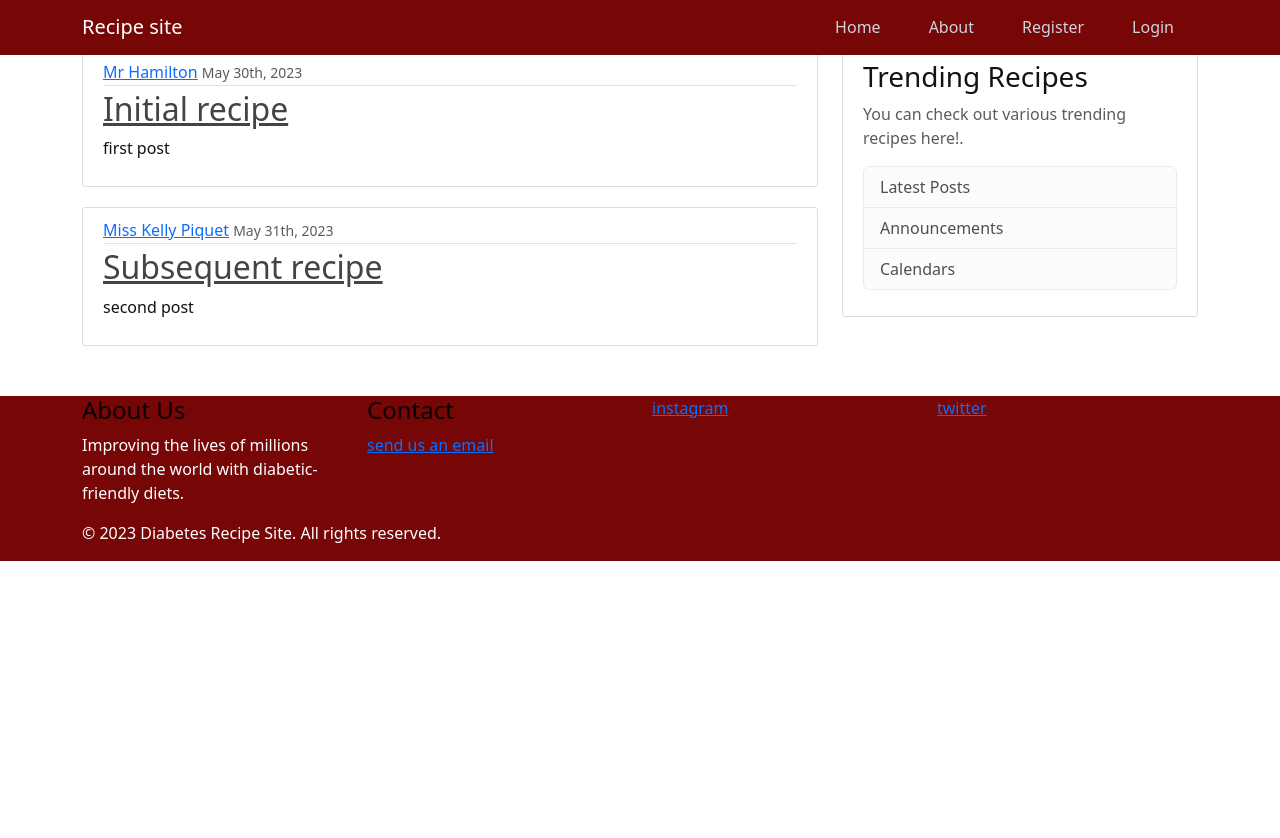
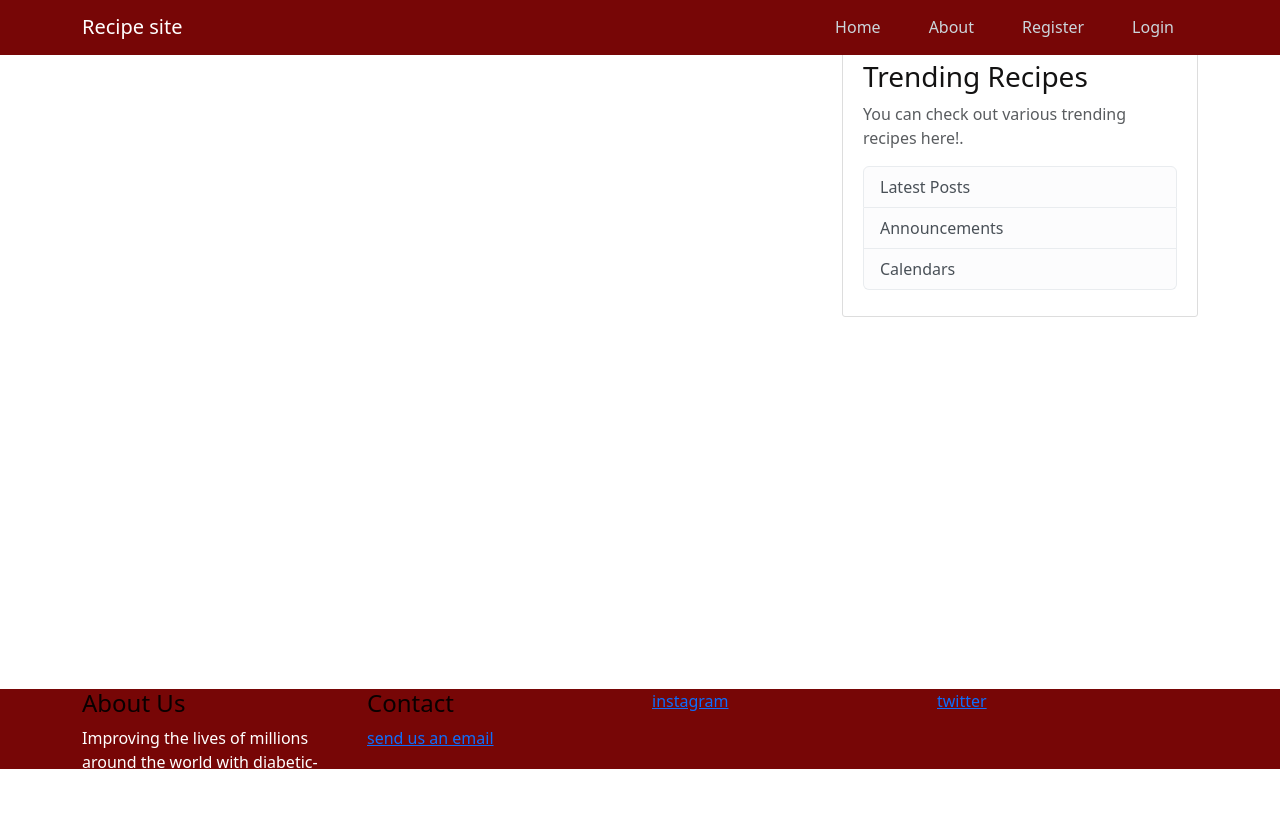
Before and after one commit to GodswillAikpitanyi/Recipe_App, a Flask app: page / in a window 1280 px wide. Shown: the part 31-869 px from the top of the page. Before the commit the page ends 592 px from the top, so only its background shows below. Run offline with Flask 3, Linux system fonts and the light colour scheme.

Commit message:
modifications

```diff
--- a/recipeapp/forms.py
+++ b/recipeapp/forms.py
@@ -66,4 +66,4 @@ class RecipeCreationForm(FlaskForm):
     servings = IntegerField('Serving', validators=[DataRequired()])
     image_file = FileField('Upload Meal Photo', validators=[FileAllowed(['jpg', 'jpeg', 'png'])])
 
-    submit = SubmitField('Update')
+    submit = SubmitField('Create')
--- a/recipeapp/routes.py
+++ b/recipeapp/routes.py
@@ -8,27 +8,14 @@ from recipeapp.forms import RegistrationForm, LoginForm, UpdateAccountForm, Reci
 from recipeapp.models import User, Recipe, Category, Ingredient, RecipeIngredient, RecipeCategory, Favorite
 from flask_login import login_user, current_user, logout_user, login_required
 
-# Posts #
-posts = [
-    {
-        'author': 'Mr Hamilton',
-        'title': 'Initial recipe',
-        'content': 'first post',
-        'date_posted': 'May 30th, 2023'
-    },
-    {
-        'author': 'Miss Kelly Piquet',
-        'title': 'Subsequent recipe',
-        'content': 'second post',
-        'date_posted': 'May 31th, 2023'
-    }
-]
+
 
 # Routes #
 @app.route("/")
 @app.route("/home")
 def home():
-    return render_template('home.html', posts=posts)
+    recipe = Recipe.query.all()
+    return render_template('home.html', recipe=recipe)
 
 
 @app.route("/landing_page", methods=['GET', 'POST'])
@@ -135,9 +122,9 @@ def meal_picture(form_picture):
 def create_recipe():
     form = RecipeCreationForm()
     if form.validate_on_submit():
-        """if form.image_file.data:
+        if form.image_file.data:
             meal_image = meal_picture(form.image_file.data)
-            current_user.image_file = meal_image"""
+            current_user.image_file = meal_image
         recipe = Recipe(
             title=form.title.data,
             description=form.description.data,
--- a/recipeapp/static/main.css
+++ b/recipeapp/static/main.css
@@ -158,11 +158,11 @@ a.article-title:hover {
   margin-right: 20px;
   margin-bottom: 16px;
 }
-/* .footer{
+.footer{
   position: absolute;
   height: 80px;
   width: 100%;
   bottom: 0;
   align-items: center;
 
-} */
+}
--- a/recipeapp/templates/home.html
+++ b/recipeapp/templates/home.html
@@ -1,15 +1,14 @@
 {% extends "layout.html" %}
 {% block content %}
 
-  {% for post in posts %}
+  {% for recipe in recipe %}
     <article class="media content-section">
       <div class="media-body">
         <div class="article-metadata">
-          <a class="mr-2" href="#">{{ post.author }}</a>
-          <small class="text-muted">{{ post.date_posted }}</small>
+          <small class="text-muted">{{ recipe.date_posted }}</small>
         </div>
-        <h2><a class="article-title" href="#">{{ post.title }}</a></h2>
-        <p class="article-content">{{ post.content }}</p>
+        <h2><a class="article-title" href="#">{{ recipe.title }}</a></h2>
+        <p class="article-content">{{ recipe.description }}</p>
       </div>
     </article>
   {% endfor %}
```
Also changed, not shown: recipeapp/templates/create_recipe.html (+64 -0 lines).
